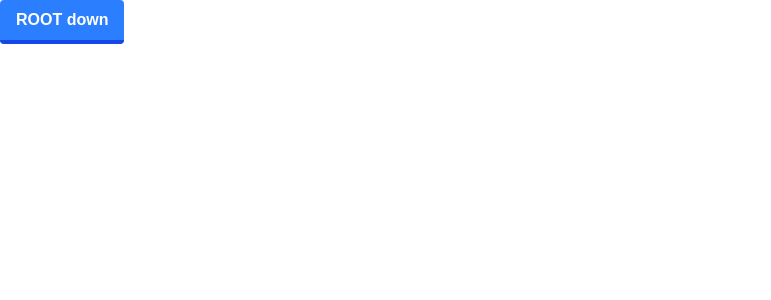
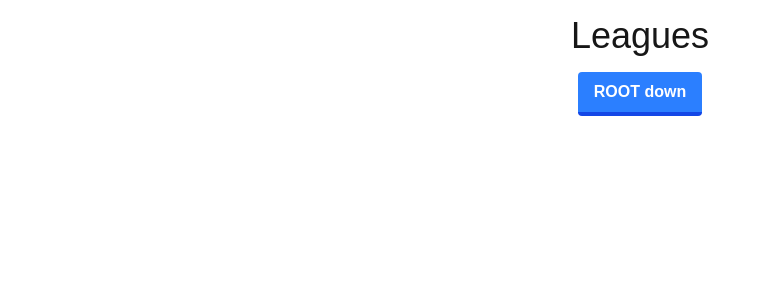
Before and after one commit to Merk42/cornholder, a Next.js app: page /pwa/cornholder/leagues in a window 1280 px wide. Shown: the top 300 px of the page, without its empty margins (0-771 px from the left). Built offline with nearby package versions, Linux system fonts and the light colour scheme.

Commit message:
more consistent layouts

```diff
--- a/app/leagues/page.tsx
+++ b/app/leagues/page.tsx
@@ -20,6 +20,8 @@ export default function Leagues() {
     }
 
     return (
+        <div className='max-w-3xl px-4 mx-auto text-center place-content-center'>
+            <h1 className='text-4xl my-4'>Leagues</h1>
             <ul>
             {LEAGUES_API.map(league => (
                 <li key={league.id} >
@@ -27,5 +29,6 @@ export default function Leagues() {
                 </li>
             ))}
             </ul>
+        </div>
     )
 }
--- a/app/schedule/page.tsx
+++ b/app/schedule/page.tsx
@@ -172,14 +172,14 @@ export default function Schedule() {
 
     if (upcoming.times.length === 0) {
         return (
-            <div>
+            <div className='max-w-3xl px-4 mx-auto text-center place-content-center'>
                 <p>No upcoming games</p>
                 <Link className={DEFAULT_BUTTON} href="/championship">Championship</Link>
             </div>
         )
     } else {
         return (
-            <div>
+            <div className='max-w-3xl px-4 mx-auto text-center place-content-center'>
                 <h1>{USDate}</h1>
 
                 {double.length > 0 &&
```
Lines whose indentation alone changed are shown as unchanged.
